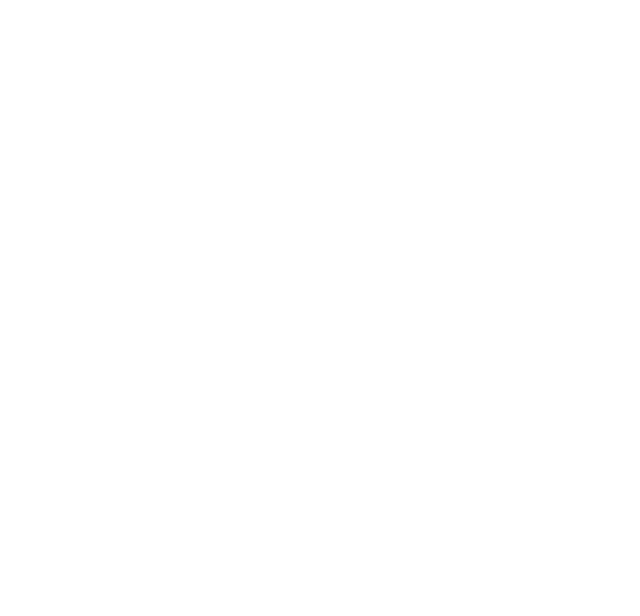
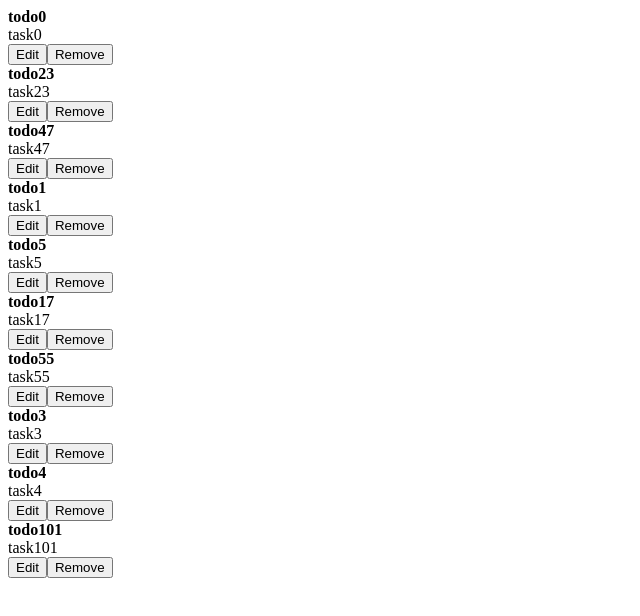
Before and after one commit to jchan3990/KanbanBoard, a React app: page / in a window 1280 px wide. Shown: the top 616 px of the page, without its empty margins (0-640 px from the left). Built offline with nearby package versions, Linux system fonts and the light colour scheme; the HTML template or start-up script is replaced by a standard one.

Commit message:
Kanban basic layout

```diff
--- a/client/src/components/App.jsx
+++ b/client/src/components/App.jsx
@@ -1,10 +1,14 @@
-import React, { useState, useEffect } from 'react';
-import axios from 'axios';
+import React from 'react';
+import { connect } from 'react-redux';
 
-const App = () => {
+import StatusColumn from './StatusColumn.jsx';
 
+const App = ({ todo, wip, finished }) => {
   return (
-    <div>
+    <div className="main">
+      <StatusColumn className="todo-column" tasks={todo} />
+      <StatusColumn className="wip-column" tasks={wip} />
+      <StatusColumn className="finished-column" tasks={finished} />
     </div>
   )
 };
--- /dev/null
+++ b/client/src/components/StatusColumn.jsx
@@ -0,0 +1,19 @@
+import React from 'react';
+import { connect } from 'react-redux';
+
+import { mapStateToProps, mapDispatchToProps } from '../redux/mapProps.js';
+import TaskCard from './TaskCard.jsx';
+
+const ConnectedTaskCard = connect(mapStateToProps, mapDispatchToProps)(TaskCard);
+
+const StatusColumn = ({ className, tasks }) => {
+  return (
+    <div className={className}>
+      {tasks.map(task => (
+        <ConnectedTaskCard key={task.id} id={task.id} title={task.title} task={task.task} />
+      ))}
+    </div>
+  )
+};
+
+export default StatusColumn;
--- /dev/null
+++ b/client/src/components/TaskCard.jsx
@@ -0,0 +1,24 @@
+import React from 'react';
+
+const TaskCard = ({ id, title, task, removeTask }) => {
+  return (
+    <div className="card-container">
+      <div className="card-title-container">
+        <div className="card-title-content">
+          <b>{title}</b>
+        </div>
+      </div>
+      <div className="card-task-container">
+        <div className="card-task-content">
+          {task}
+        </div>
+      </div>
+      <div className="card-button-container">
+        <button className="card-edit-button">Edit</button>
+        <button className="card-delete-button" onClick={() =>{removeTask(id)}}>Remove</button>
+      </div>
+    </div>
+  )
+};
+
+export default TaskCard;
--- a/client/src/index.jsx
+++ b/client/src/index.jsx
@@ -1,11 +1,15 @@
 import React from 'react';
 import ReactDOM from 'react-dom';
-import { Provider } from 'react-redux';
+import { Provider, connect } from 'react-redux';
 
 import store from './container/store.js';
+import { mapStateToProps, mapDispatchToProps } from './redux/mapProps.js';
 import App from './components/App.jsx';
+
+const ConnectedApp = connect(mapStateToProps, mapDispatchToProps)(App)
 
 ReactDOM.render(
   <Provider store={store}>
-    <App />
-  </Provider>, document.getElementById("app"));
+    <ConnectedApp />
+  </Provider>, document.getElementById("app")
+);
```
Also changed, not shown: 3 other files (tests, documents, lock files or other folders).
